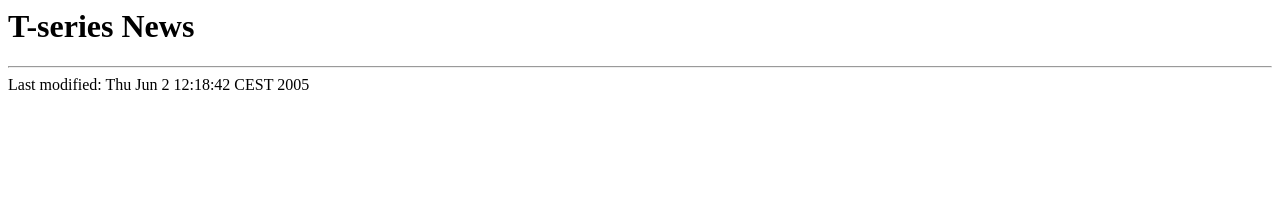
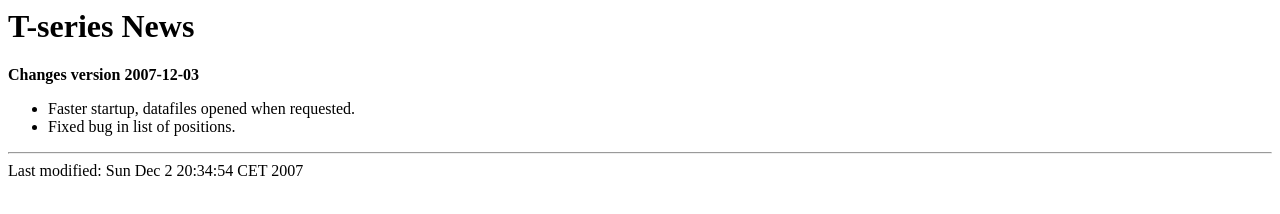
Before and after one commit to metno/tseries, a plain HTML site: page doc/news.html in a window 1280 px wide. Drawn offline with Linux system fonts and the light colour scheme.

Commit message:
Open datastreams when needed, fixed dataset bug in tsDatafileCollection

```diff
--- a/doc/news.html
+++ b/doc/news.html
@@ -7,11 +7,18 @@
   <body>
     <a name="news"><h1>T-series News</h1></a>
 
+    <b>Changes version 2007-12-03</b>
+    <ul>
+      <li>Faster startup, datafiles opened when requested.
+      <li>Fixed bug in list of positions.
+    </ul>
+    <p>
+
 
     <hr>
 <!-- Created: Mon Apr 22 16:44:49 GMT 2002 -->
 <!-- hhmts start -->
-Last modified: Thu Jun  2 12:18:42 CEST 2005
+Last modified: Sun Dec  2 20:34:54 CET 2007
 <!-- hhmts end -->
   </body>
 </html>
```
Also changed, not shown: 5 other files.
